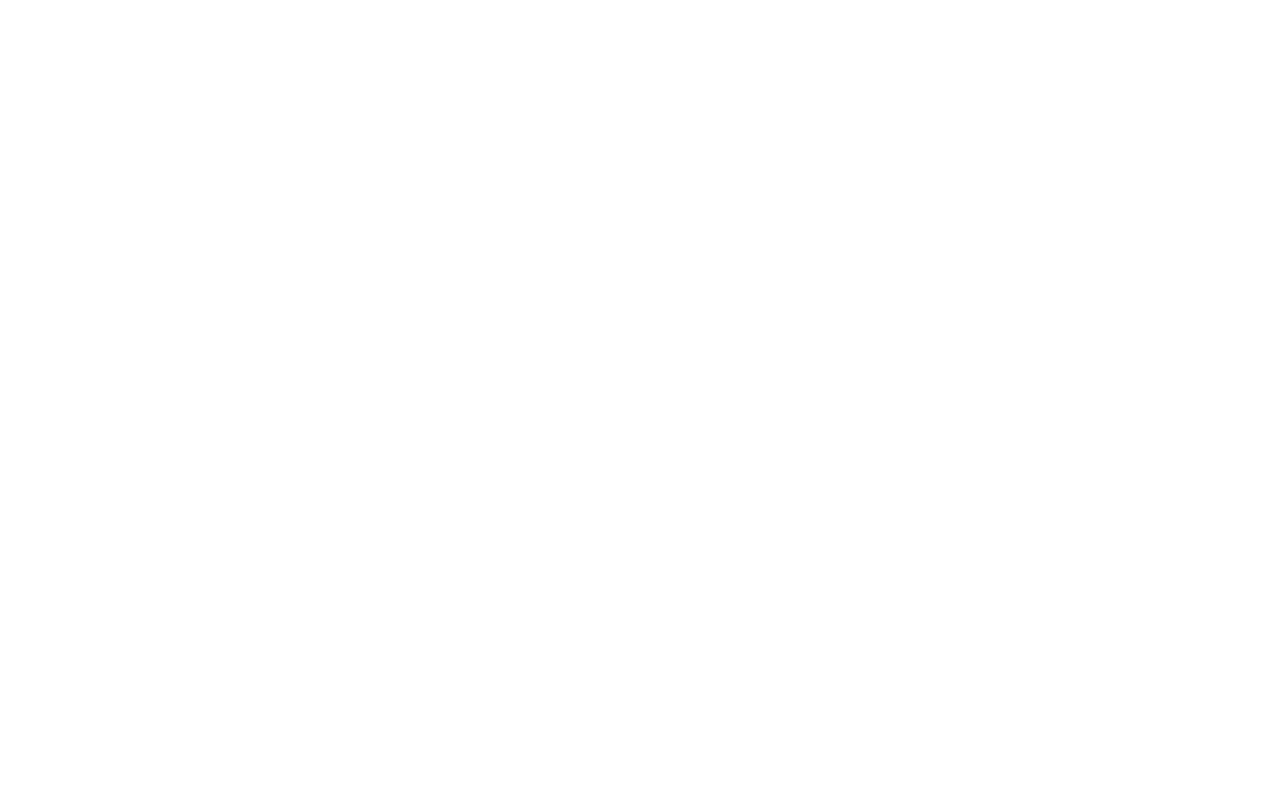
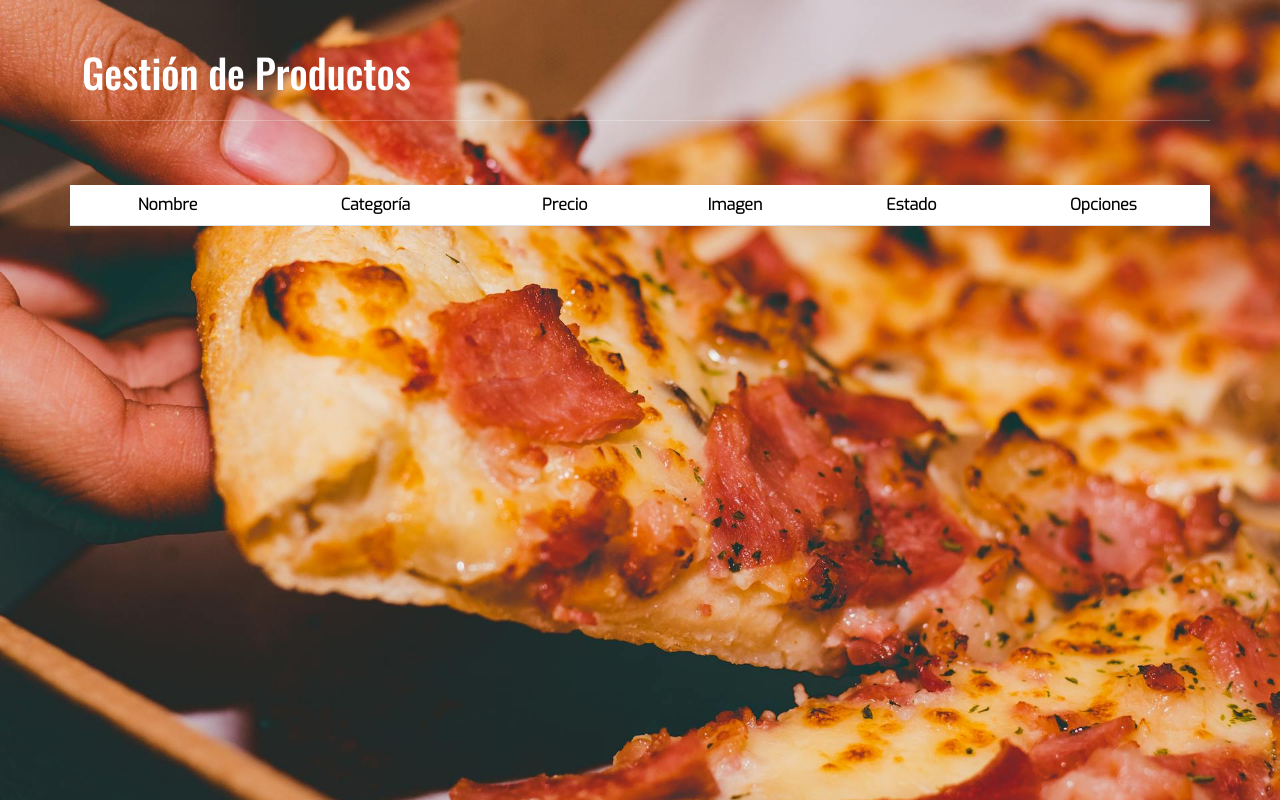
Before and after one commit to brunomry/frontendProyectoFinal_RollingCode, a React (Vite) app: page /administrador/productos in a window 1280 px wide. Before the commit this address had no page. Built offline with nearby package versions, Linux system fonts and the light colour scheme.

Commit message:
Agregue seccion con titulo y cp Table de react-bootstrap con columnas en cp ListaProductos, aplicando mismos estilos que en cp ListaUsuarios y ListaPedidos

```diff
--- a/src/App.jsx
+++ b/src/App.jsx
@@ -4,6 +4,7 @@ import "bootstrap/dist/css/bootstrap.min.css";
 import ListaUsuarios from "./components/pages/user/ListaUsuarios";
 import { BrowserRouter, Route, Routes } from "react-router-dom";
 import ListaPedidos from "./components/pages/order/ListaPedidos";
+import ListaProductos from "./components/pages/product/ListaProductos.jsx";
 
 function App() {
   return (
@@ -13,7 +14,7 @@ function App() {
           <Route path="/administrador" element={<Administracion></Administracion>}></Route>
           <Route path="/administrador/usuarios" element={<ListaUsuarios></ListaUsuarios>}></Route>
           <Route path="/administrador/pedidos" element={<ListaPedidos></ListaPedidos>}></Route>
-
+          <Route path="/administrador/productos" element={<ListaProductos></ListaProductos>}></Route>
         </Routes>
       </BrowserRouter>
     </>
--- a/src/components/pages/order/ListaPedidos.jsx
+++ b/src/components/pages/order/ListaPedidos.jsx
@@ -9,7 +9,11 @@ const ListaPedidos = () => {
         <h1>Gestión de Pedidos</h1>
       </div>
       <hr className="container" />
-    <Table responsive hover className="container text-center mx-2 mx-sm-auto bgTable mt-3 mt-sm-5">
+      <Table
+        responsive
+        hover
+        className="container text-center mx-2 mx-sm-auto mt-3 mt-sm-5"
+      >
         <thead>
           <tr className="text-center">
             <th>Usuario</th>
--- a/src/components/pages/product/ItemProducto.jsx
+++ b/src/components/pages/product/ItemProducto.jsx
@@ -2,9 +2,7 @@ import React from 'react';
 
 const ItemProducto = () => {
   return (
-    <div>
-
-    </div>
+    <></>
   );
 };
 
--- a/src/components/pages/product/ListaProductos.jsx
+++ b/src/components/pages/product/ListaProductos.jsx
@@ -1,10 +1,34 @@
-import React from 'react';
+import { Table } from "react-bootstrap";
+import "../../../styles/administrador.css";
+import ItemProducto from "./ItemProducto.jsx"
 
 const ListaProductos = () => {
   return (
-    <div>
-
-    </div>
+    <section className="mainSection py-5">
+      <div className="container d-flex justify-content-between align-items-center flex-wrap gap-2">
+        <h1>Gestión de Productos</h1>
+      </div>
+      <hr className="container" />
+      <Table
+        responsive
+        hover
+        className="container text-center mx-2 mx-sm-auto mt-3 mt-sm-5"
+      >
+        <thead>
+          <tr className="text-center">
+            <th>Nombre</th>
+            <th>Categoría</th>
+            <th>Precio</th>
+            <th>Imagen</th>
+            <th>Estado</th>
+            <th>Opciones</th>
+          </tr>
+        </thead>
+        <tbody>
+          <ItemProducto></ItemProducto>
+        </tbody>
+      </Table>
+    </section>
   );
 };
 
--- a/src/components/pages/user/ListaUsuarios.jsx
+++ b/src/components/pages/user/ListaUsuarios.jsx
@@ -20,7 +20,7 @@ const ListaUsuarios = () => {
       <Table
         responsive
         hover
-        className="container text-center mx-2 mx-sm-auto bgTable mt-3 mt-sm-5"
+        className="container text-center mx-2 mx-sm-auto mt-3 mt-sm-5"
       >
         <thead>
           <tr className="text-center">
```
Lines whose indentation alone changed are shown as unchanged.
